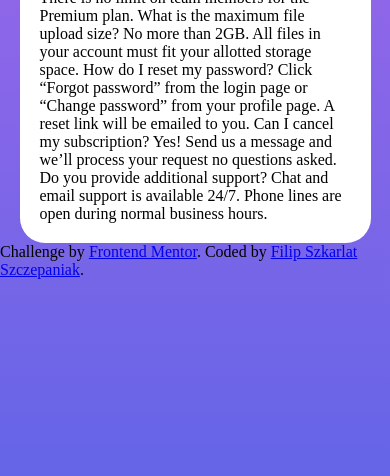
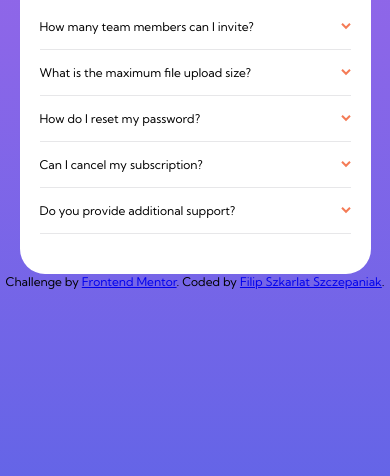
Before and after one commit to FilipSzkarlat/faq-accordion-card, a plain HTML site: page index.html in a window 390 px wide. Shown: the part 368-844 px from the top of the page. Drawn offline with Linux system fonts and the light colour scheme.

Commit message:
UI for mobile view is ready

```diff
--- a/index.html
+++ b/index.html
@@ -10,6 +10,13 @@
       type="image/png"
       sizes="32x32"
       href="./images/favicon-32x32.png"
+    />
+
+    <link rel="preconnect" href="https://fonts.googleapis.com" />
+    <link rel="preconnect" href="https://fonts.gstatic.com" crossorigin />
+    <link
+      href="https://fonts.googleapis.com/css2?family=Fraunces:opsz,wght@9..144,700&family=Kumbh+Sans:wght@400;700&display=swap"
+      rel="stylesheet"
     />
 
     <link rel="stylesheet" href="style.css" />
@@ -467,15 +474,137 @@
           opacity=".099"
         />
       </svg>
-      How many team members can I invite? You can invite up to 2 additional
-      users on the Free plan. There is no limit on team members for the Premium
-      plan. What is the maximum file upload size? No more than 2GB. All files in
-      your account must fit your allotted storage space. How do I reset my
-      password? Click “Forgot password” from the login page or “Change password”
-      from your profile page. A reset link will be emailed to you. Can I cancel
-      my subscription? Yes! Send us a message and we’ll process your request no
-      questions asked. Do you provide additional support? Chat and email support
-      is available 24/7. Phone lines are open during normal business hours.
+      <h1>FAQ</h1>
+      <div class="box">
+        <div class="question" id="question1" onclick="showAnswer()">
+          <p>How many team members can I invite?</p>
+          <svg
+            class="arrow"
+            width="10"
+            height="7"
+            xmlns="http://www.w3.org/2000/svg"
+          >
+            <path
+              d="M1 .799l4 4 4-4"
+              stroke="#F47B56"
+              stroke-width="2"
+              fill="none"
+              fill-rule="evenodd"
+            />
+          </svg>
+        </div>
+
+        <div class="answer" id="answer1">
+          <p>
+            You can invite up to 2 additional users on the Free plan. There is
+            no limit on team members for the Premium plan.
+          </p>
+        </div>
+      </div>
+      <div class="box">
+        <div class="question" id="question2" onclick="showAnswer()">
+          <p>What is the maximum file upload size?</p>
+          <svg
+            class="arrow"
+            width="10"
+            height="7"
+            xmlns="http://www.w3.org/2000/svg"
+          >
+            <path
+              d="M1 .799l4 4 4-4"
+              stroke="#F47B56"
+              stroke-width="2"
+              fill="none"
+              fill-rule="evenodd"
+            />
+          </svg>
+        </div>
+
+        <div class="answer" id="answer2">
+          <p>
+            No more than 2GB. All files in your account must fit your allotted
+            storage space.
+          </p>
+        </div>
+      </div>
+      <div class="box">
+        <div class="question" id="question3" onclick="showAnswer()">
+          <p>How do I reset my password?</p>
+          <svg
+            class="arrow"
+            width="10"
+            height="7"
+            xmlns="http://www.w3.org/2000/svg"
+          >
+            <path
+              d="M1 .799l4 4 4-4"
+              stroke="#F47B56"
+              stroke-width="2"
+              fill="none"
+              fill-rule="evenodd"
+            />
+          </svg>
+        </div>
+
+        <div class="answer" id="answer3">
+          <p>
+            Click “Forgot password” from the login page or “Change password”
+            from your profile page. A reset link will be emailed to you.
+          </p>
+        </div>
+      </div>
+      <div class="box">
+        <div class="question" id="question4" onclick="showAnswer()">
+          <p>Can I cancel my subscription?</p>
+          <svg
+            class="arrow"
+            width="10"
+            height="7"
+            xmlns="http://www.w3.org/2000/svg"
+          >
+            <path
+              d="M1 .799l4 4 4-4"
+              stroke="#F47B56"
+              stroke-width="2"
+              fill="none"
+              fill-rule="evenodd"
+            />
+          </svg>
+        </div>
+
+        <div class="answer" id="answer4">
+          <p>
+            Yes! Send us a message and we’ll process your request no questions
+            asked.
+          </p>
+        </div>
+      </div>
+      <div class="box">
+        <div class="question" id="question5" onclick="showAnswer()">
+          <p>Do you provide additional support?</p>
+          <svg
+            class="arrow"
+            width="10"
+            height="7"
+            xmlns="http://www.w3.org/2000/svg"
+          >
+            <path
+              d="M1 .799l4 4 4-4"
+              stroke="#F47B56"
+              stroke-width="2"
+              fill="none"
+              fill-rule="evenodd"
+            />
+          </svg>
+        </div>
+
+        <div class="answer" id="answer5">
+          <p>
+            Chat and email support is available 24/7. Phone lines are open
+            during normal business hours.
+          </p>
+        </div>
+      </div>
     </div>
 
     <div class="attribution">
@@ -489,5 +618,7 @@
         >Filip Szkarlat Szczepaniak</a
       >.
     </div>
+
+    <script src="app.js"></script>
   </body>
 </html>
--- a/style.css
+++ b/style.css
@@ -11,6 +11,9 @@ body {
   align-items: center;
   flex-direction: column;
   justify-content: center;
+  font-size: 12px;
+  font-family: "Fraunces", serif;
+  font-family: "Kumbh Sans", sans-serif;
 }
 
 .container {
@@ -19,7 +22,7 @@ body {
   width: 90%;
   background-color: white;
   border-radius: 25px;
-  padding: 20px;
+  padding: 20px 20px 40px 20px;
   position: relative;
 }
 
@@ -35,3 +38,31 @@ body {
   align-self: center;
   top: -20px;
 }
+
+h1 {
+  text-align: center;
+  padding-bottom: 20px;
+  font-size: 2rem;
+}
+
+.box {
+  border-bottom: solid hsl(240, 5%, 91%) 1px;
+  padding: 15px 0;
+}
+
+.question {
+  align-items: center;
+  justify-content: space-between;
+  display: flex;
+}
+
+.question:hover {
+  cursor: pointer;
+  color: hsl(14, 88%, 65%);
+}
+
+.answer {
+  display: none;
+  padding-top: 15px;
+  color: hsl(240, 6%, 50%);
+}
```
Also changed, not shown: app.js (added).
